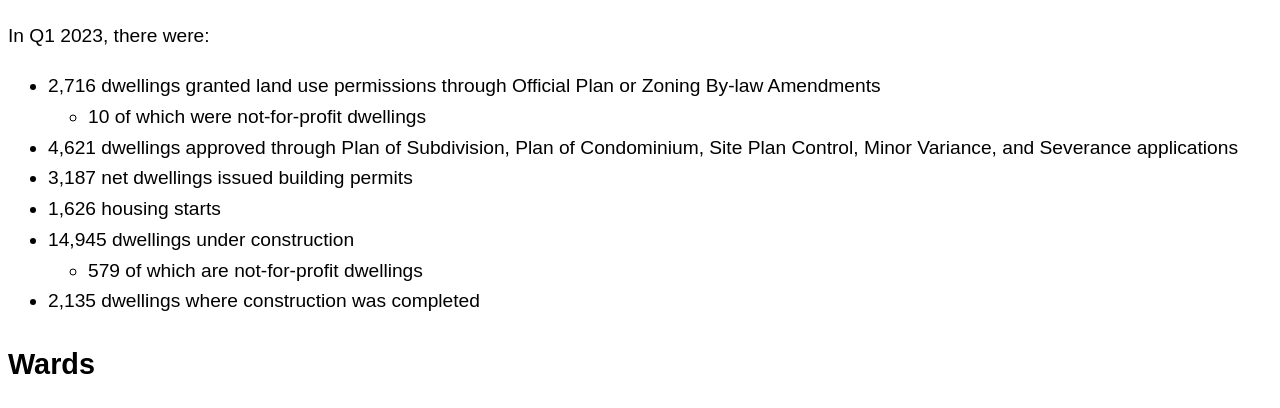
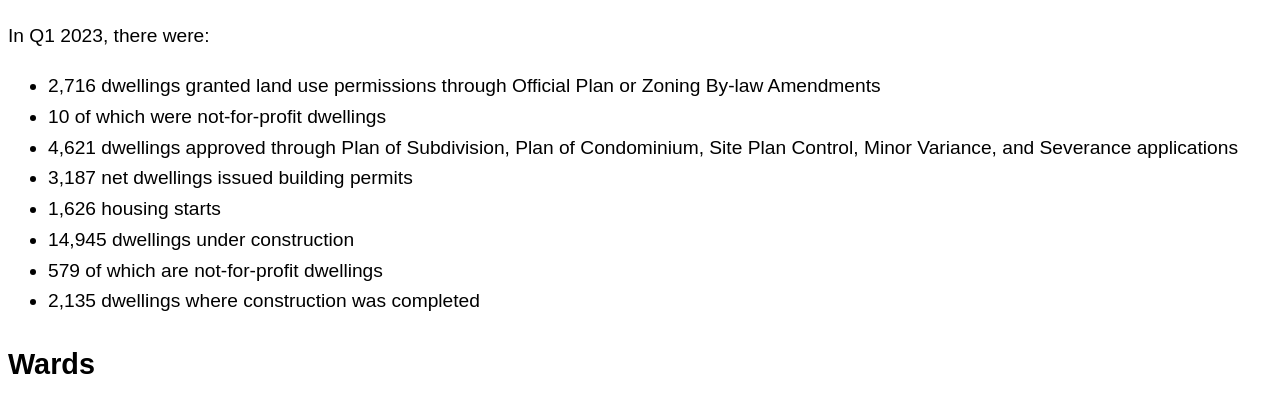
Before and after one commit to irm1005-itec1005-fall-2023/tutorial-exercise-02-ethan-pdf, a plain HTML site: page index.html in a window 1280 px wide. Shown: the part 1959-2367 px from the top of the page. Drawn offline with Linux system fonts and the light colour scheme.

Commit message:
no more bugs :D

```diff
--- a/index.html
+++ b/index.html
@@ -40,7 +40,7 @@
 
 
 
-  <body>
+
 
 <main>
 <h1>Random City of Ottawa Things</h1>
@@ -62,16 +62,12 @@
   <p> In Q1 2023, there were:</p>
 <ul>
 <li>2,716 dwellings granted land use permissions through Official Plan or Zoning By-law Amendments</li>
-<ul>
   <li>10 of which were not-for-profit dwellings</li>
-</ul>
 <li>4,621 dwellings approved through Plan of Subdivision, Plan of Condominium, Site Plan Control, Minor Variance, and Severance applications</li>
 <li>3,187 net dwellings issued building permits</li>
 <li>1,626 housing starts</li>
 <li>14,945 dwellings under construction</li>
-<ul>
   <li>579 of which are not-for-profit dwellings</li>
-</ul>
 <li> 2,135 dwellings where construction was completed</li>
 </ul>
 
```
